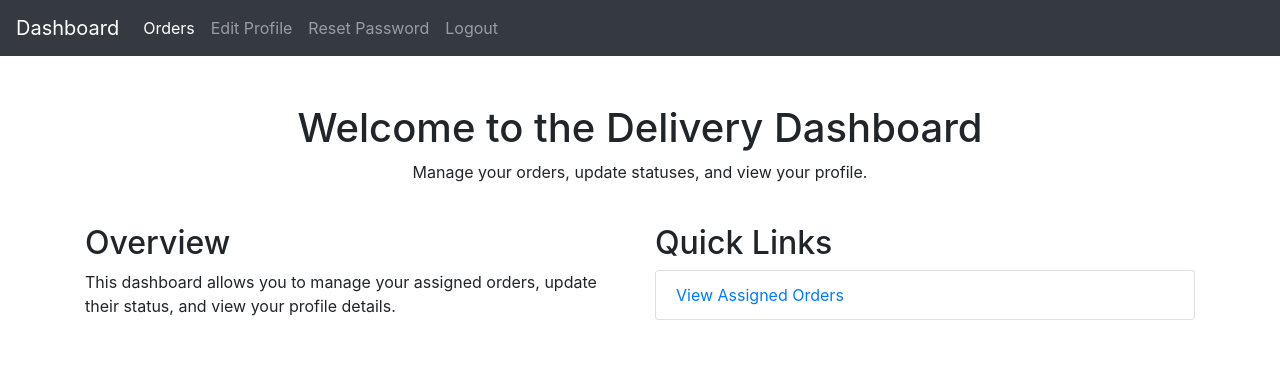
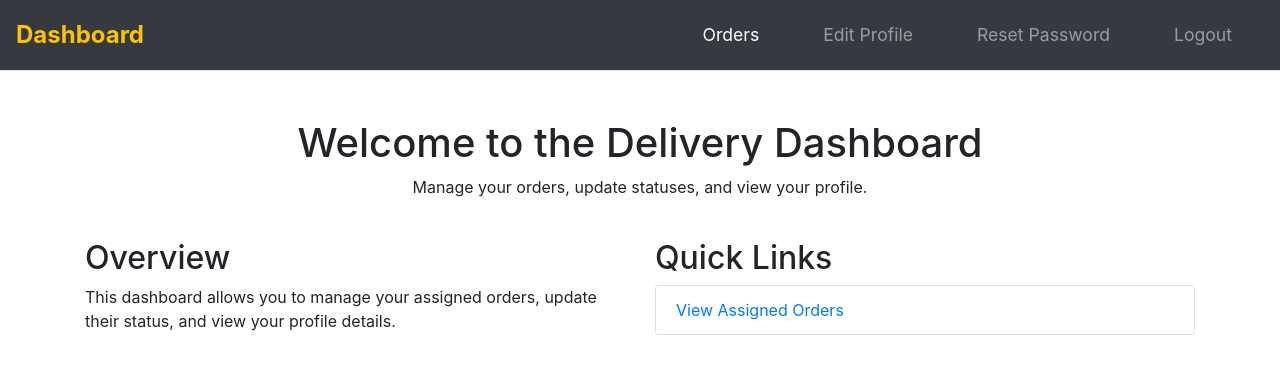
Before and after one commit to jayasurya88/Warehouse-Managment, a Django app: page /delivery_dashboard in a window 1280 px wide. Shown: the top 374 px of the page. Run offline with Django 5.2, Linux system fonts and the light colour scheme; some libraries are stand-ins or nearby versions.

Commit message:
Update delivery_dashboard.html

```diff
--- a/warehouse/templates/delivery_dashboard.html
+++ b/warehouse/templates/delivery_dashboard.html
@@ -5,11 +5,53 @@
     <meta name="viewport" content="width=device-width, initial-scale=1.0">
     <title>Delivery Dashboard</title>
     <link href="https://stackpath.bootstrapcdn.com/bootstrap/4.5.2/css/bootstrap.min.css" rel="stylesheet">
+    <style>
+        /* Custom navbar styles */
+        .navbar-custom {
+            background-color: #333; /* Dark background color */
+            border-bottom: 1px solid #e5e5e5;
+            padding-top: 0.75rem;
+            padding-bottom: 0.75rem;
+        }
+        .navbar-custom .navbar-brand {
+            font-size: 1.5rem;
+            font-weight: bold;
+            color: #ffc107; /* Yellow accent color */
+        }
+        .navbar-custom .nav-link {
+            font-size: 1.1rem;
+            color: #fff; /* Light text color */
+            margin-left: 1.5rem;
+            margin-right: 1.5rem;
+            transition: color 0.3s;
+        }
+        .navbar-custom .nav-link:hover {
+            color: #007bff; /* Highlight color */
+        }
+        .navbar-custom .navbar-text {
+            font-size: 1.1rem;
+            color: #fff; /* Light text color */
+        }
+        .navbar-custom .btn-outline-primary {
+            border-color: #007bff;
+            color: #007bff;
+        }
+        .navbar-custom .btn-outline-primary:hover {
+            background-color: #007bff;
+            color: #ffffff;
+        }
+        .navbar-custom .navbar-nav {
+            margin-left: auto;
+        }
+        .navbar-custom .navbar-collapse {
+            justify-content: flex-end;
+        }
+    </style>
 </head>
 <body>
 
 <!-- Navbar -->
-<nav class="navbar navbar-expand-lg navbar-dark bg-dark">
+<nav class="navbar navbar-expand-lg navbar-dark bg-dark navbar-custom">
     <a class="navbar-brand" href="{% url 'delivery_dashboard' %}">Dashboard</a>
     <button class="navbar-toggler" type="button" data-toggle="collapse" data-target="#navbarNav" aria-controls="navbarNav" aria-expanded="false" aria-label="Toggle navigation">
         <span class="navbar-toggler-icon"></span>
@@ -19,9 +61,7 @@
             <li class="nav-item active">
                 <a class="nav-link" href="{% url 'delivery_person_orders' %}">Orders</a>
             </li>
-
             <li class="nav-item">
-
                 <a class="nav-link"  href="{% url 'edit_profile' %}">Edit Profile</a>
             </li>
             <li class="nav-item">
@@ -53,7 +93,6 @@
             <h2>Quick Links</h2>
             <ul class="list-group">
                 <li class="list-group-item"><a href="{% url 'delivery_person_orders' %}">View Assigned Orders</a></li>
-
             </ul>
         </div>
     </div>
```
